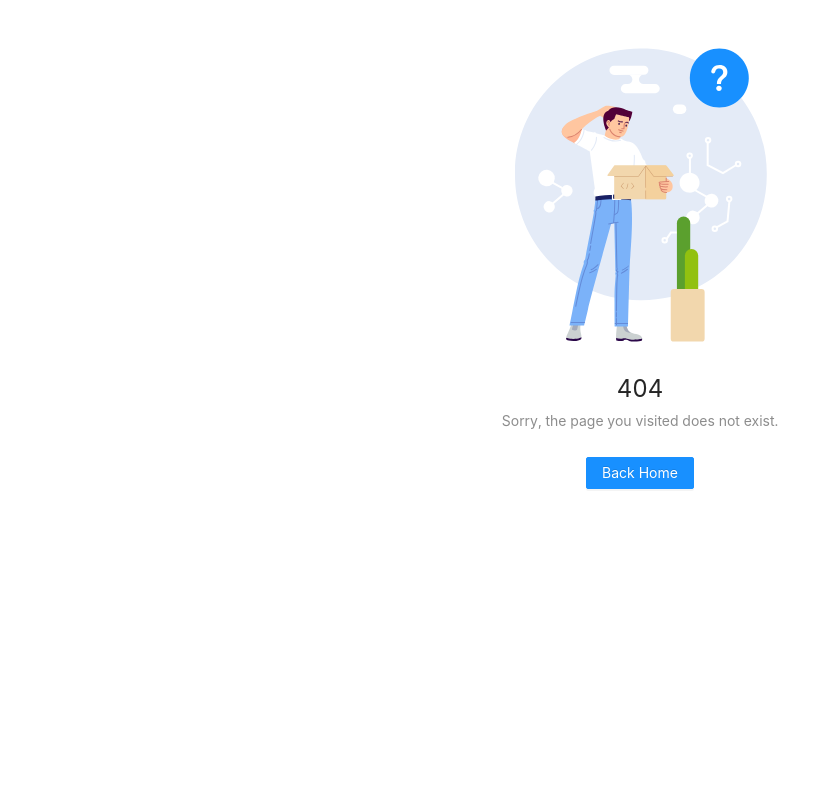
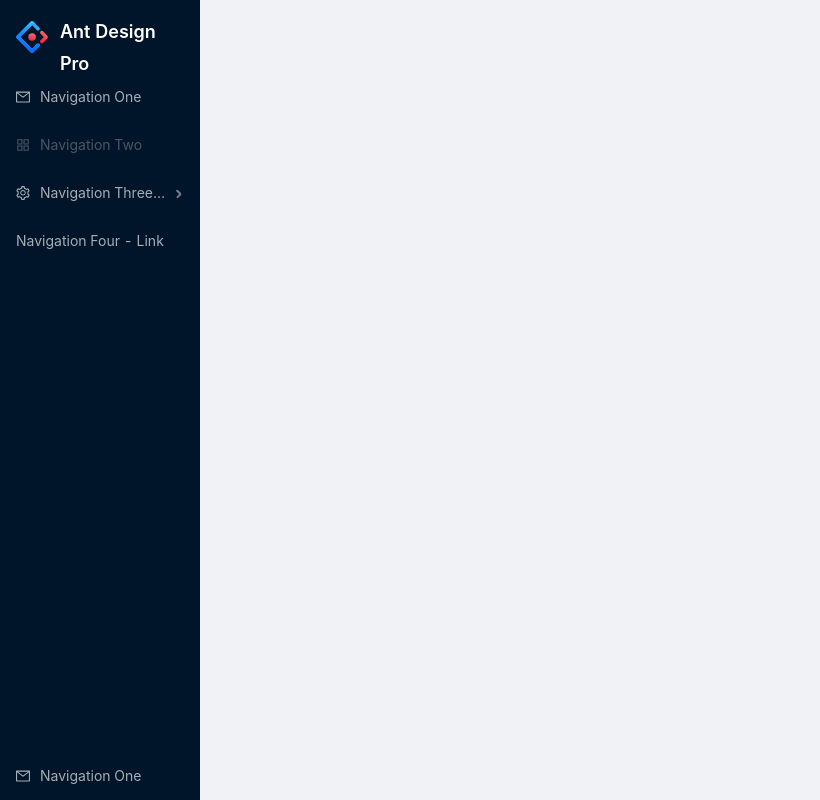
Before and after one commit to EmptyG2018/admin-template, a React app: page / in a window 1280 px wide. Before the commit this address led to /404. Shown: the whole page, without its empty margins (0-820 px from the left). Built offline with nearby package versions, Linux system fonts and the light colour scheme.

Commit message:
feat(menu): 新增菜单侧边栏
n

```diff
--- /dev/null
+++ b/src/App.css
@@ -0,0 +1 @@
+@import "~antd/dist/antd.css"
--- a/src/App.tsx
+++ b/src/App.tsx
@@ -2,6 +2,7 @@ import StoreProvider from "./StoreProvider";
 import LocalProvider from "./LocalProvider";
 import RouterProvider from "./RouterProvider";
 import React from "react";
+import "./App.css";
 
 type Props = {
   children: React.ReactElement;
--- /dev/null
+++ b/src/Layouts/CollapseBtn.tsx
@@ -0,0 +1,25 @@
+import { Menu } from "antd";
+import type { MenuProps } from "antd";
+import { MailOutlined } from "@ant-design/icons";
+import React from "react";
+import styled from "styled-components";
+
+const CollapseBtnSC = styled.div``;
+
+const items: MenuProps["items"] = [
+  {
+    label: "Navigation One",
+    key: "mail",
+    icon: <MailOutlined />,
+  },
+];
+
+const CollapseBtn: React.FC = ({ ...props }) => {
+  return (
+    <CollapseBtnSC {...props}>
+      <Menu theme="dark" items={items} />
+    </CollapseBtnSC>
+  );
+};
+
+export default CollapseBtn;
--- /dev/null
+++ b/src/Layouts/Logo.tsx
@@ -0,0 +1,54 @@
+import { Typography } from "antd";
+import { Link } from "react-router-dom";
+import type { To } from "react-router-dom";
+import React from "react";
+import styled from "styled-components";
+
+type Props = {
+  to: To;
+  icon?: string;
+  title: string;
+};
+
+const LogoWrapSC = styled.div`
+  padding: 16px;
+`;
+
+const LogoLinkSC = styled(Link)`
+  display: flex;
+  align-items: center;
+  justify-content: center;
+  min-height: 32px;
+`;
+
+const LogoIconSC = styled.img`
+  display: inline-block;
+  height: 32px;
+  margin: 0 12px 0 0;
+  vertical-align: middle;
+`;
+
+const LogoTitleSC = styled(Typography.Title)`
+  &.ant-typography {
+    display: inline-block;
+    height: 32px;
+    color: #fff;
+    font-weight: 600;
+    font-size: 18px;
+    line-height: 32px;
+    vertical-align: middle;
+  }
+`;
+
+const Logo: React.FC<Props> = ({ to, icon, title, ...props }) => {
+  return (
+    <LogoWrapSC {...props}>
+      <LogoLinkSC to={to}>
+        {icon && <LogoIconSC src={icon} />}
+        <LogoTitleSC level={1}>{title}</LogoTitleSC>
+      </LogoLinkSC>
+    </LogoWrapSC>
+  );
+};
+
+export default Logo;
--- /dev/null
+++ b/src/Layouts/MenuSide.tsx
@@ -0,0 +1,81 @@
+import { Menu } from "antd";
+import type { MenuProps } from "antd";
+import {
+  MailOutlined,
+  AppstoreOutlined,
+  SettingOutlined,
+} from "@ant-design/icons";
+import React from "react";
+import styled from "styled-components";
+
+const items: MenuProps["items"] = [
+  {
+    label: "Navigation One",
+    key: "mail",
+    icon: <MailOutlined />,
+  },
+  {
+    label: "Navigation Two",
+    key: "app",
+    icon: <AppstoreOutlined />,
+    disabled: true,
+  },
+  {
+    label: "Navigation Three - Submenu",
+    key: "SubMenu",
+    icon: <SettingOutlined />,
+    children: [
+      {
+        type: "group",
+        label: "Item 1",
+        children: [
+          {
+            label: "Option 1",
+            key: "setting:1",
+          },
+          {
+            label: "Option 2",
+            key: "setting:2",
+          },
+        ],
+      },
+      {
+        type: "group",
+        label: "Item 2",
+        children: [
+          {
+            label: "Option 3",
+            key: "setting:3",
+          },
+          {
+            label: "Option 4",
+            key: "setting:4",
+          },
+        ],
+      },
+    ],
+  },
+  {
+    label: (
+      <a href="https://ant.design" target="_blank" rel="noopener noreferrer">
+        Navigation Four - Link
+      </a>
+    ),
+    key: "alipay",
+  },
+];
+
+const MenuSideSC = styled.div`
+  flex: 1 1 0%;
+  overflow: hidden auto;
+`;
+
+const MenuSide: React.FC = ({ ...props }) => {
+  return (
+    <MenuSideSC {...props}>
+      <Menu theme="dark" items={items} />
+    </MenuSideSC>
+  );
+};
+
+export default MenuSide;
--- /dev/null
+++ b/src/Layouts/WorkLayout/WorkLayout.tsx
@@ -0,0 +1,39 @@
+import { Layout } from "antd";
+import { Outlet } from "react-router-dom";
+import React from "react";
+import styled from "styled-components";
+
+import Logo from "../Logo";
+import MenuSide from "../MenuSide";
+import CollapseBtn from "../CollapseBtn";
+
+import logoSvg from "../../assets/logo.svg";
+
+const WorkLayoutSC = styled(Layout)`
+  height: 100vh;
+`;
+
+const WorkLayoutSideSC = styled(Layout.Sider)`
+  .ant-layout-sider-children {
+    display: flex;
+    flex-direction: column;
+    height: 100%;
+  }
+`;
+
+const WorkLayout: React.FC = () => {
+  return (
+    <WorkLayoutSC>
+      <WorkLayoutSideSC>
+        <Logo to="/" icon={logoSvg} title="Ant Design Pro" />
+        <MenuSide />
+        <CollapseBtn />
+      </WorkLayoutSideSC>
+      <Layout.Content>
+        <Outlet />
+      </Layout.Content>
+    </WorkLayoutSC>
+  );
+};
+
+export default WorkLayout;
--- /dev/null
+++ b/src/Layouts/WorkLayout/index.ts
@@ -0,0 +1,3 @@
+import WorkLayout from "./WorkLayout";
+
+export default WorkLayout;
--- /dev/null
+++ b/src/pages/Workplace/Workplace.tsx
@@ -0,0 +1,7 @@
+import React from "react";
+
+const Workplace: React.FC = () => {
+  return <div>this is workplace.</div>;
+};
+
+export default Workplace;
--- /dev/null
+++ b/src/pages/Workplace/index.ts
@@ -0,0 +1,3 @@
+import Workplace from "./Workplace";
+
+export default Workplace;
```
Also changed, not shown: src/RouterProvider.tsx (+14 -0 lines), src/index.tsx (+5 -7 lines), src/index.less (line endings or trailing spaces).
